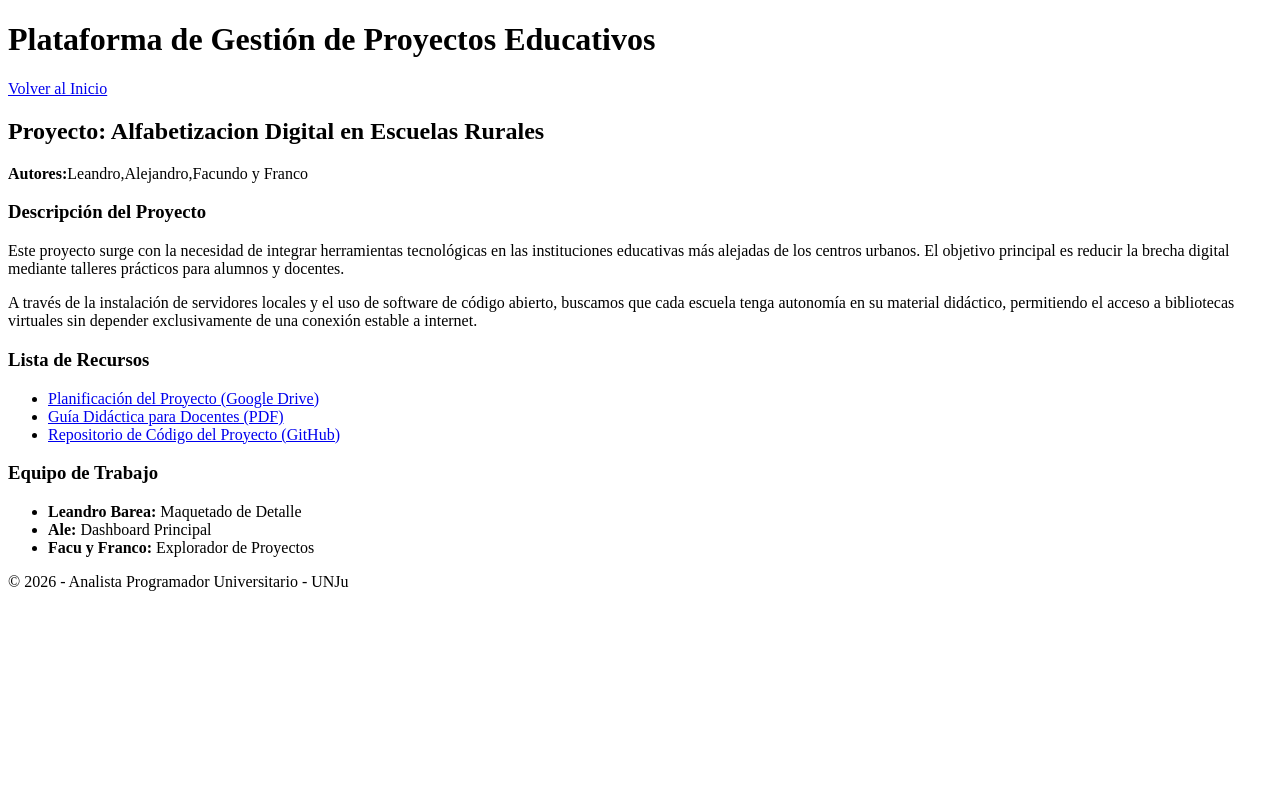
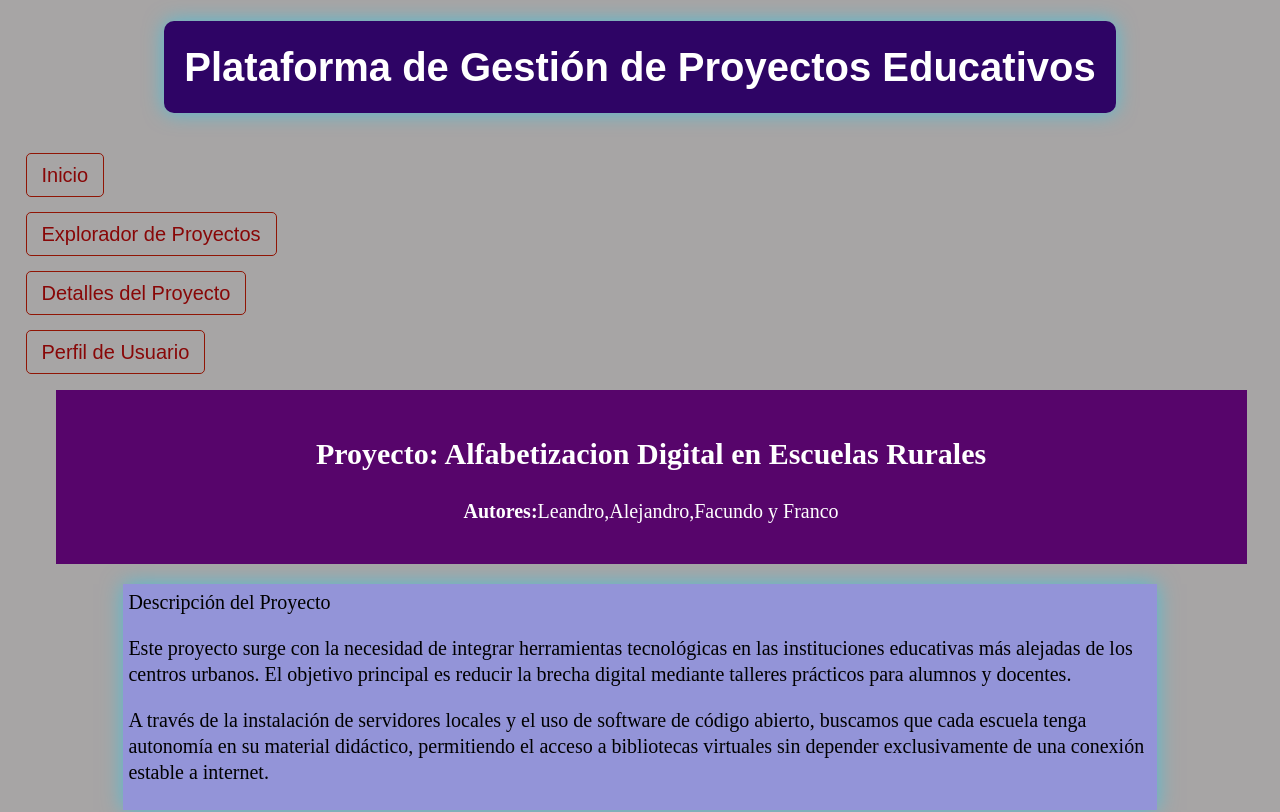
Before and after one commit to coqu1To154/TP01HTMLCSSGrupo01PV2026, a plain HTML site: page detalle.html in a window 1280 px wide. Shown: the top 812 px of the page. Drawn offline with Linux system fonts and the light colour scheme.

Commit message:
LeandroBarea:Finalización de la página de detalle con estilos y función de cambio de fondo

```diff
--- /dev/null
+++ b/detalle.css
@@ -0,0 +1,132 @@
+body {
+ margin: 0.5px;
+    background-color: rgb(167, 165, 165);
+    line-height: 1.3;
+
+}
+.contenedor-titulo{
+text-align: center;
+    width: 100%;
+    margin-bottom: 20px;
+}
+#titulo {
+
+    display:inline-block;
+    font-size: 2.5em;
+    font-family: "Google Sans", sans-serif;
+    margin: 20px auto;
+    background-color: #2e0465;
+    color: white;
+    padding: 20px;
+    border-radius: 10px;
+
+
+    box-shadow: 0 0 20px rgba(0, 212, 255, 0.5);
+}
+#titulo:hover{
+background-color: black;
+
+
+}
+#Primero{
+font-size:20px;
+background-color:#57056b;
+color:white;
+padding:20px;
+width:90%;
+margin-left:55px;
+display:inline-block;
+text-align:center;
+}
+#Segundo{
+font-size:20px;
+background-color: rgb(147, 148, 216);
+color:black;
+padding: 5px;
+margin:20px auto;
+width:80%;
+
+    box-shadow: 0 0 20px rgba(0, 212, 255, 0.5);
+}
+
+#btn-color-fondo {
+    background-color: #2e0465;
+    color: white;
+    padding: 12px 24px;
+    font-size: 16px;
+    font-family: "Google Sans", sans-serif;
+    font-weight: bold;
+    border: none;
+    border-radius: 8px;
+    cursor: pointer;
+    transition: all 0.3s ease;
+    box-shadow: 0 4px 6px rgba(0,0,0,0.1);
+    display: block;
+    margin: 30px auto;
+}
+
+
+#btn-color-fondo:hover {
+    background-color: #0056b3;
+    transform: translateY(-2px);
+    box-shadow: 0 6px 12px rgba(0,0,0,0.2);
+}
+
+
+#btn-color-fondo:active {
+    transform: translateY(0);
+    box-shadow: 0 2px 4px rgba(0,0,0,0.1);
+}
+
+ul {
+    list-style: none;
+    padding: 0;
+}
+
+li {
+    margin-bottom: 15px;
+}
+
+
+a {
+    display: inline-block;
+    font-size:20px;
+    color: #880707;
+    text-decoration: none;
+    font-family: 'Google Sans', sans-serif;
+    font-weight: 500;
+    padding: 8px 15px;
+    border: 1px solid #901505;
+    border-radius: 5px;
+    transition: all 0.3s ease;
+    margin-left:25px;
+}
+
+
+a:hover {
+    background-color: #e72343;
+    color: #1a1a1a;
+    box-shadow: 0 0 15px rgba(220, 21, 21, 0.6);
+    transform: scale(1.05);
+}
+h3 {
+font-size:25px;
+margin:10px;
+background-color: #0056b3;
+width:35%;
+color:white;
+border-color:black;
+padding:20px;
+box-shadow: 5px 5px 15px rgba(0, 0, 0, 0.3);
+}
+#lista{
+font-size:20px;
+background-color: rgb(147, 148, 216);
+color:black;
+padding: 10px;
+margin:20px;
+width:35%;
+margin-top:30px;
+
+    box-shadow: 0 0 20px rgba(0, 212, 255, 0.5);
+}
--- a/detalle.html
+++ b/detalle.html
@@ -3,24 +3,35 @@
 <head>
     <meta charset="UTF-8">
     <meta name="viewport" content="width=device-width, initial-scale=1.0">
-    <title>Document</title>
+    <title> Detalles Del Proyecto</title>
+    <link rel="stylesheet" href="detalle.css">
 </head>
 
 
 <body>
     <header>
-    <h1>Plataforma de Gestión de Proyectos Educativos</h1>
-    <nav> <a href="index.html">Volver al Inicio</a> </nav>
+        <div class="contenedor-titulo">
+    <h1 id="titulo"> Plataforma de Gestión de Proyectos Educativos</h1>
+    </div>
+    <nav>
+            <ul>
+                <li><a href="index.html">Inicio</a></li>
+                <li><a href="proyectos.html">Explorador de Proyectos</a></li>
+                <li><a href="detalle.html">Detalles del Proyecto</a></li>
+                <li><a href="perfil.html">Perfil de Usuario</a></li>
+            </ul>
+        </nav>
+
 </header>
 
 <main>
-<section>
+<section id="Primero">
     <h2>Proyecto: Alfabetizacion Digital en Escuelas Rurales</h2>
     <p> <strong>Autores:</strong>Leandro,Alejandro,Facundo y Franco  </p>
     </section>
 
-<section>
-    <h3>Descripción del Proyecto</h3>
+<section id="Segundo">
+    <h10>Descripción del Proyecto</h10>
         <p>Este proyecto surge con la necesidad de integrar herramientas tecnológicas en las instituciones educativas más alejadas de los centros urbanos. El objetivo principal es reducir la brecha digital mediante talleres prácticos para alumnos y docentes.</p>
         <p>A través de la instalación de servidores locales y el uso de software de código abierto, buscamos que cada escuela tenga autonomía en su material didáctico, permitiendo el acceso a bibliotecas virtuales sin depender exclusivamente de una conexión estable a internet.</p>
 </section>
@@ -38,16 +49,21 @@
 
     <section>
         <h3>Equipo de Trabajo</h3>
-        <ul>
+        <ul id="lista">
             <li><strong>Leandro Barea:</strong> Maquetado de Detalle </li>
             <li><strong>Ale:</strong> Dashboard Principal</li>
             <li><strong>Facu y Franco:</strong> Explorador de Proyectos</li>
         </ul>
     </section>
+    <button id="btn-color-fondo">Cambiar Color de Fondo</button>
 <footer>
-    <p>&copy; 2026 - Analista Programador Universitario - UNJu</p>
+     <p><b>© 2026 Proyectos Educativos - Todos los derechos reservados</b></p>
+            <p><b>Correo: ProyectosEducativos@gmail.com</b></p>
+            <p><b>Telefono: 11111</b></p>
 </footer>
+
 </main>
+<script type="module" src="js/ejercicio25.js"></script>
 </body>
 
 
--- /dev/null
+++ b/js/ejercicio25.js
@@ -0,0 +1,11 @@
+
+import { cambiarFondo } from './funciones25.js';
+
+
+const boton = document.querySelector('#btn-color-fondo');
+
+
+boton.addEventListener('click', () => {
+
+    cambiarFondo();
+});
--- /dev/null
+++ b/js/funciones25.js
@@ -0,0 +1,16 @@
+export const cambiarFondo = () => {
+
+    let colorActual = document.body.style.backgroundColor;
+
+
+
+    if (colorActual === "rgb(127, 124, 124)") {
+
+        document.body.style.backgroundColor = "rgb(167, 165, 165)";
+        console.log("Volvimos al color original (Gris Claro)");
+    } else {
+
+        document.body.style.backgroundColor = "rgb(127, 124, 124)";
+        console.log("Cambiamos al color gris oscuro");
+    }
+};
```
